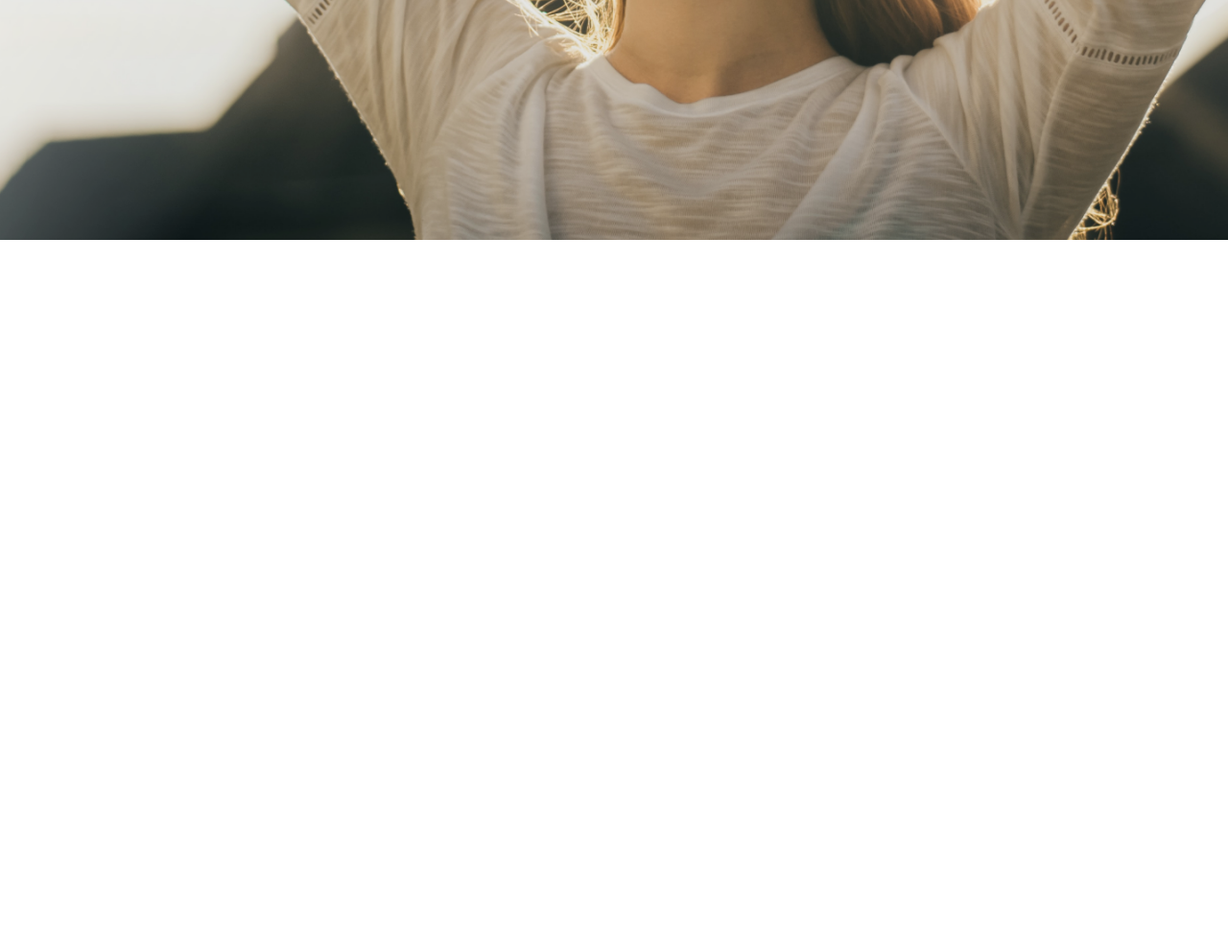
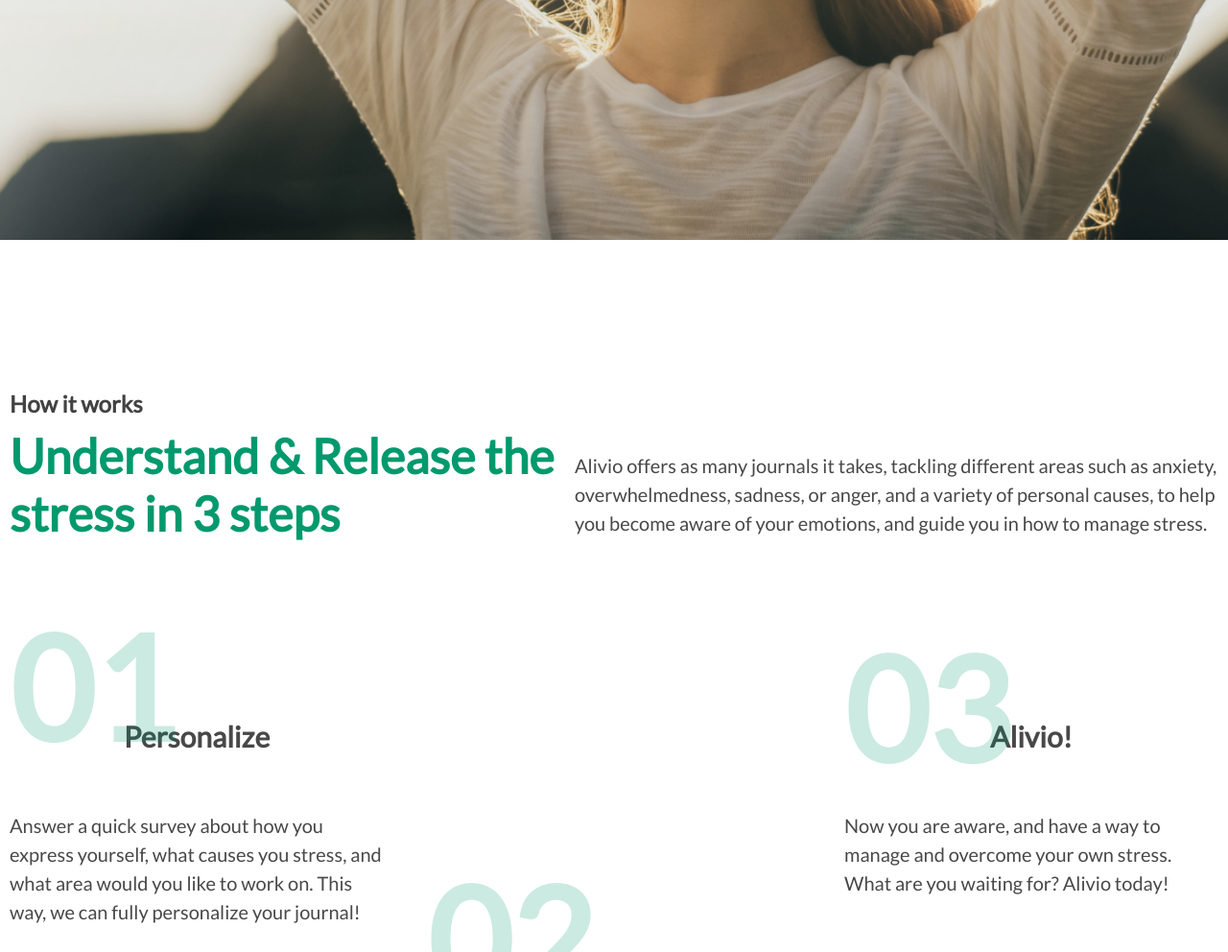
Before and after one commit to Killerju/Alivio, a plain HTML site: page index.html in a window 1280 px wide. Shown: the part 636-1628 px from the top of the page at 96% size. Before the commit the page ends 886 px from the top, so only its background shows below. Drawn offline with Linux system fonts and the light colour scheme.

Commit message:
Add work

```diff
--- a/css/style.css
+++ b/css/style.css
@@ -151,3 +151,105 @@ body{
     box-shadow: #037957 -3px 3px 3px;
     transition: all ease .3s;
 }
+
+.work{
+    margin-top: 156px;
+}
+
+.work__inner{
+    display: flex;
+    justify-content: space-between;
+    align-items: center;
+    margin-bottom: 180px;
+}
+
+.work__text{
+    font-weight: 700;
+    font-size: 24px;
+    line-height: 37,68px;
+    color: #424242;
+    margin-bottom: 10px;
+}
+
+.work__title{
+    max-width: 584px;
+    color: #01996D;
+    font-weight: 700;
+    font-size: 50px;
+    line-height: 78,5px;
+}
+
+.work__text-2{
+    max-width: 671px;
+    font-weight: 500;
+    font-size: 20px;
+    line-height: 30px;
+    padding-top: 60px;
+}
+
+.work__contant{
+    display: flex;
+    justify-content: space-between;
+    margin-bottom: 51px;
+}
+
+.work__item{
+    max-width: 390px;
+}
+
+.item__title{
+    font-weight: 700;
+    font-size: 30px;
+    line-height: 45px;
+    text-align: center;
+    position: relative;
+    margin-bottom: 55px;
+}
+
+.item__title::before{
+    position: absolute;
+    content: '01';
+    font-size: 150px;
+    line-height: 225px;
+    color: #01996D;
+    opacity: 0.2;
+    top: -142px;
+    left: 0;
+}
+
+.item__text{
+    font-weight: 500;
+    line-height: 30px;
+    margin-bottom: 60px;
+}
+
+.two{
+    position: relative;
+    padding-top: 260px;
+}
+
+.tree{
+    position: relative;
+}
+
+.two::before{
+    position: absolute;
+    content: '02';
+    font-size: 150px;
+    line-height: 225px;
+    color: #01996D;
+    opacity: 0.2;
+    top: 120px;
+    left: 0;
+}
+
+.tree::before{
+    position: absolute;
+    content: '03';
+    font-size: 150px;
+    line-height: 225px;
+    color: #01996D;
+    opacity: 0.2;
+    top: -120px;
+    left: 0;
+}
--- a/index.html
+++ b/index.html
@@ -56,5 +56,39 @@
             </section>
 
     </header>
+    <main class="main">
+        <section class="work">
+            <div class="container">
+                <div class="work__inner">
+                    <div>
+                        <p class="work__text">How it works</p>
+                        <h2 class="work__title">Understand & Release
+                            the stress in 3 steps</h2>
+                    </div>
+                    <div>
+                        <p class="work__text-2">Alivio offers as many journals it takes, tackling different areas such as anxiety, overwhelmedness, sadness, or anger, and a variety of personal causes, to help you become aware of your emotions, and guide you in how to manage stress.</p>
+                    </div>
+                </div>
+                <div class="work__contant">
+                    <div class="work__item">
+                        <h3 class="item__title">Personalize</h3>
+                        <p class="item__text">Answer a quick survey about how you express yourself, what causes you stress, and what area would you like to work on. This way, we can fully personalize your journal!</p>
+                        <img class="item__img" src="img/item-1.jpg" alt="">
+                    </div>
+                    <div class="work__item">
+                        <h3 class="item__title two">Write & Understand</h3>
+                        <p class="item__text">Write, draw, reflect, understand. Alivio will guide you through the prompts and will help you manage your stress!</p>
+                        <img class="item__img" src="img/item-2.jpg" alt="">
+                    </div>
+                    <div class="work__item">
+                        <h3 class="item__title tree">Alivio!</h3>
+                        <p class="item__text">Now you are aware, and have a way to manage and overcome your own stress.
+                            What are you waiting for? Alivio today!</p>
+                        <img class="item__img" src="img/item-3.jpg" alt="">
+                    </div>
+                </div>
+            </div>
+        </section>
+    </main>
 </body>
 </html>
```
